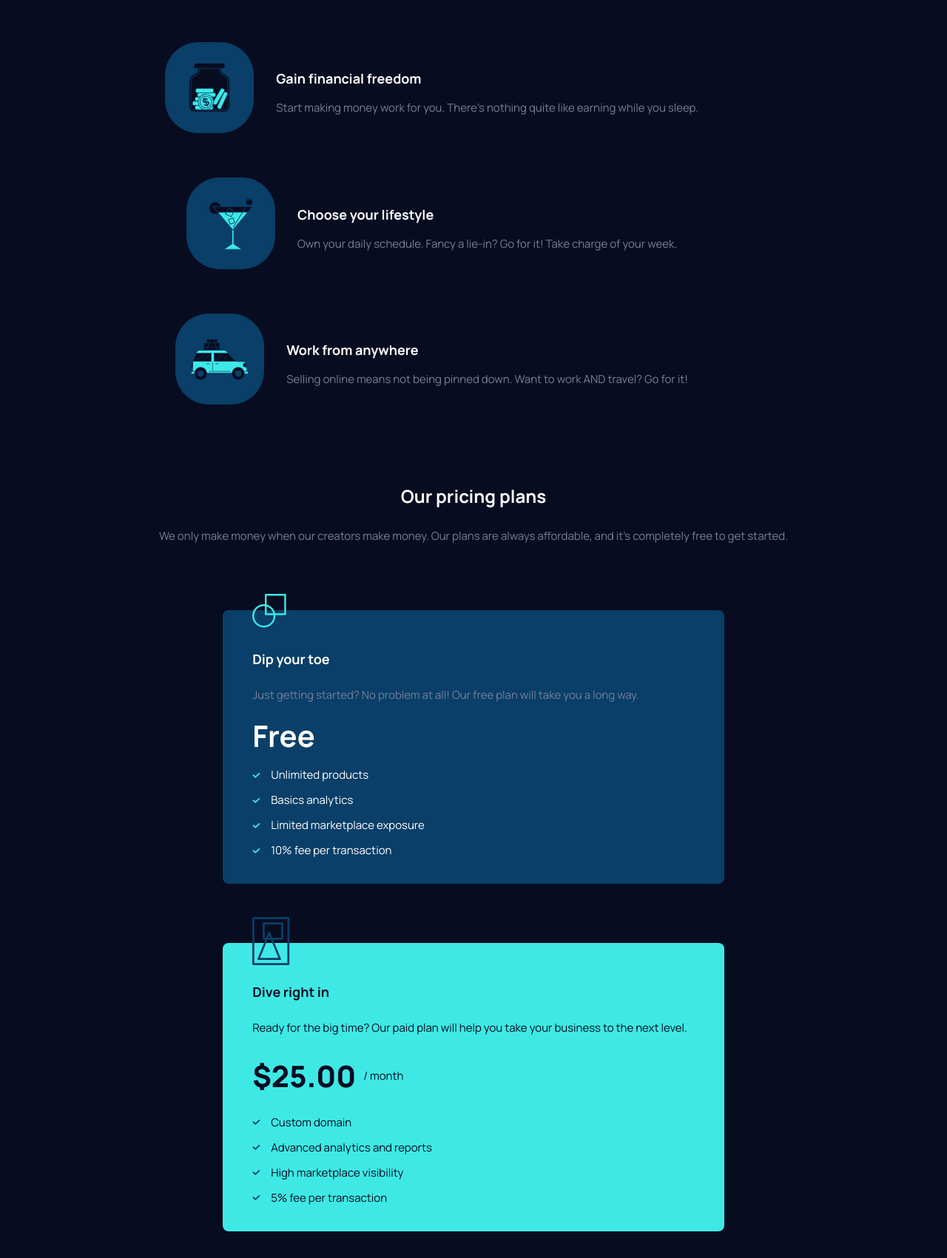
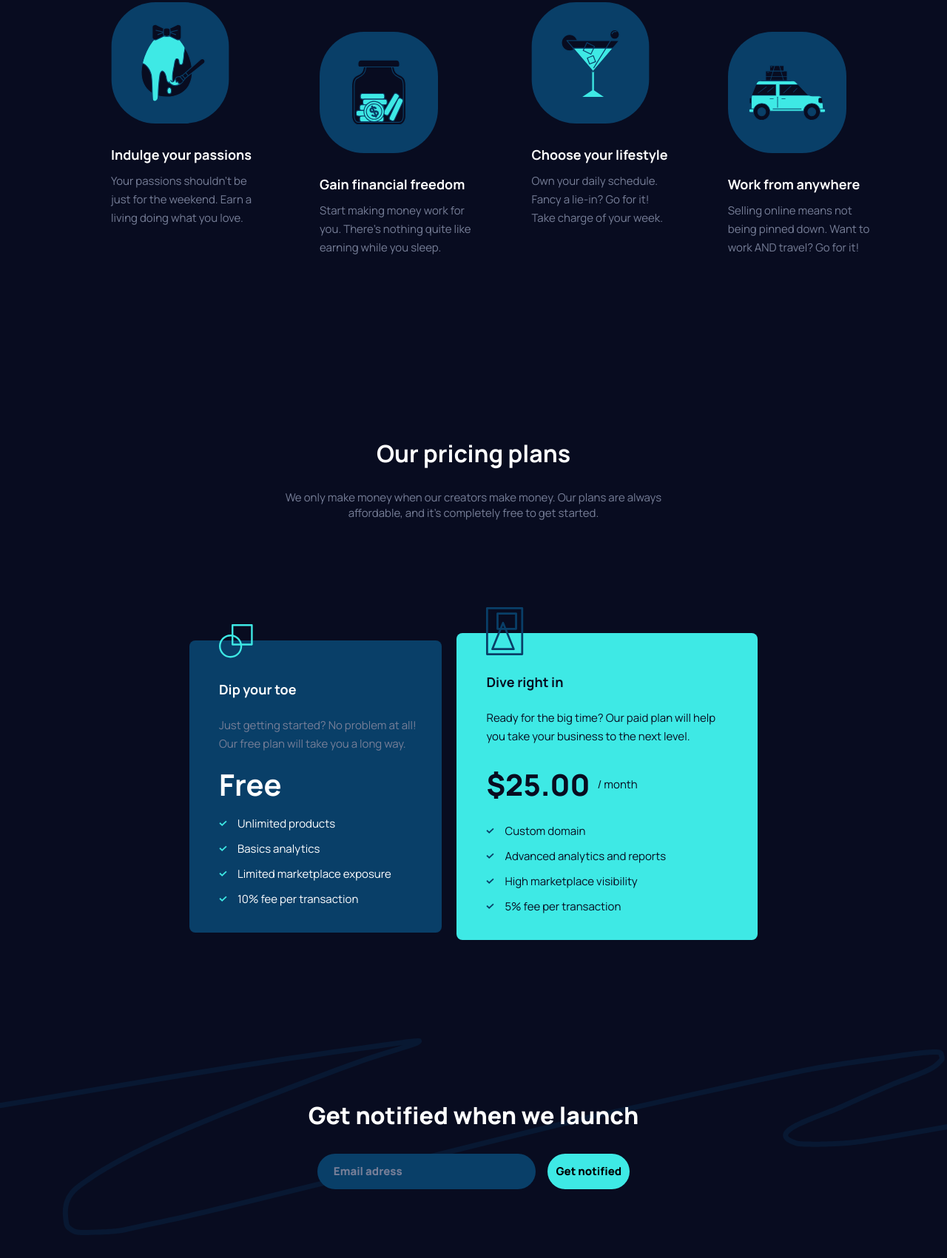
Before and after one commit to Baroslucas/First_Maquette_HTML-CSS_CEFIM, a plain HTML site: page index.html in a window 1280 px wide. Shown: the part 879-2580 px from the top of the page at 74% size. Drawn offline with Linux system fonts and the light colour scheme.

Commit message:
Projet fini et paufiné sans JS

```diff
--- a/index.html
+++ b/index.html
@@ -215,25 +215,9 @@
       <h6>Get notified when we launch</h6>
       <form action="">
         <input type="textarea" name="" id="Email" placeholder="Email adress" />
-        <!-- <textarea name="Email" id="" placeholder="Email adress"></textarea> -->
+        <p>Oops! That doesn’t look like an email address</p>
         <button>Get notified</button>
       </form>
     </footer>
-    <!-- <div class="test"> -->
-    <!-- <div class="full-bandeau">
-            <picture class="left-bandeau">
-                <img src="./Assets/Img/Header_left_big_img.png" alt="">
-            </picture>
-            <picture class="right-bandeau">
-                <img src="./Assets/Img/Header_right_big_img.png" alt="">
-            </picture>
-        </div> -->
-
-    <!-- Gerer des images differentes entre mobile et desktop -->
-    <!-- <picture>
-                <source srcset="image-desktop.jpg" media="(min-width: 600px)">
-                <source srcset="image-mobil.webp">
-                <img src="./Assets/Img/Head_Img.png" alt="">
-            </picture> -->
   </body>
 </html>
--- a/style.css
+++ b/style.css
@@ -68,23 +68,25 @@
 body {
     background-color: var(--var5);
     font-family: "Manrope";
-    align-items: center;
+    margin: 0;
+
+}
+
+.logo-maker {
+    margin-top: 30px;
+    margin-bottom: 60px;
 }
 
 header {
     display: flex;
     flex-direction: column;
-    align-items: center;
     text-align: center;
 }
 
-.logo-header {
-    margin: 20px 0 60px 0;
-}
 .full-bandeau {
     display: grid;
-    /* grid-template-columns: 1fr 1fr;
-    grid-template-rows: 1fr 1fr; */
+     grid-template-columns: 1fr 1fr;
+    grid-template-rows: 1fr 1fr;
     grid-template-areas: "i1 i2"
                          "ta ta";
 }
@@ -110,7 +112,8 @@ header {
 
 .description-text {
     color: var(--var3);
-    margin: 0 20px;
+    margin: 10px 20px;
+    font-size: .9375rem;
     grid-area: ta;
 }
 
@@ -129,6 +132,10 @@ h1 span {
     color: var(--var1);
 }
 
+.description-text p {
+    font-size: .9375rem;
+}
+
 
 
 .mouse-icon {
@@ -139,7 +146,7 @@ h1 span {
     color: var(--var3);
     margin: 50px 20px;
     display: flex;
-    align-items: center;
+    /* align-items: center; */
     flex-direction: column;
 }
 
@@ -159,8 +166,6 @@ h2 {
 .second-card,
 .third-card,
 .fourth-card {
-    display: flex;
-    flex-direction: column;
     align-items: center;
     text-align: center;
     margin: 30px 0;
@@ -172,6 +177,7 @@ h2 {
     display: flex;
     flex-direction: column;
     align-items: center;
+    text-align: left;
 }
 
 .payement-description {
@@ -187,6 +193,10 @@ h3 {
     color: var(--var3);
     font-size: .9375rem;
     margin: 10px;
+}
+
+.offers {
+    margin: 0 10px;
 }
 
 .free-offer {
@@ -235,14 +245,14 @@ h5 {
 .free-advantages,
 .payant-advantages {
     font-size: .9375rem;
-    list-style-type: none; /* Supprime les puces par défaut */
-    padding: 0; /* Supprime le padding par défaut */
+    list-style-type: none;
+    padding: 0;
 }
 
 .free-advantages li,
 .payant-advantages li {
-    position: relative; /* Nécessaire pour positionner le SVG */
-    padding-left: 25px; /* Espace pour le SVG */
+    position: relative;
+    padding-left: 25px;
     margin-bottom: 13px;
 }
 
@@ -252,12 +262,12 @@ h5 {
     position: absolute;
     left: 0;
     top: 50%;
-    transform: translateY(-50%); /* Centre le SVG verticalement */
-    width: 11px; /* Largeur du SVG */
-    height: 8px; /* Hauteur du SVG */
-    background-image: url('./Assets/Img/Valid_icon.svg'); /* Chemin vers ton SVG */
-    background-size: contain; /* Ajuste la taille du SVG */
-    background-repeat: no-repeat; /* Empêche la répétition */
+    transform: translateY(-50%);
+    width: 11px;
+    height: 8px;
+    background-image: url('./Assets/Img/Valid_icon.svg');
+    background-size: contain;
+    background-repeat: no-repeat;
 }
 
 .payant-advantages li::before {
@@ -296,38 +306,30 @@ footer {
     flex-direction: column;
     text-align: center;
     align-items: center;
-    position: relative;
-    /* background-image: url('./Assets/Img/mobile-signature.svg');
-    background-size: cover;
-    background-repeat: no-repeat;
-    background-position: center;
-    max-width: 100%;
-    height: auto; */
+
 }
 
 h6 {
     font-size: 1.5rem;
     font-weight: 800;
     color: var(--var4);
-    margin: 0 70px 20px 70px;
+    padding: 15px 60px;
+    margin-top: 20px;
+    margin-bottom: 0;
     position: relative;
-    z-index: 1;
-    background: transparent;
+    background-image: url('./Assets/Img/mobile-signature.svg');
+    background-size: cover;
+    background-repeat: no-repeat;
+    background-position: center;
+    background-size: 100% 90%;
 }
-.svg-background {
-    position: absolute;
-    top: 100px;
-    left: -10px;
-    width: 100%;
-    height: auto;
-    z-index: 0;
-}
+
 form {
     width: 90%;
     display: flex;
     flex-direction: column;
 }
-textarea {
+#Email {
     background-color: var(--var2);
     border: none;
     border-radius: 100px;
@@ -339,10 +341,25 @@ textarea {
     margin: 15px 0;
 }
 
-textarea::placeholder {
+#Email::placeholder {
     color: var(--var3);
     font-family: 'Manrope';
     padding-left: 20px;
+}
+
+#Email:focus {
+    outline: none;
+    border: 2px solid var(--var1);
+    padding-left: 20px;
+    color: var(--var4);
+}
+
+#Email:focus::placeholder {
+    color: transparent;
+}
+
+form p {
+    display: none;
 }
 
 form button {
@@ -356,38 +373,48 @@ form button {
     margin-bottom: 100px;
 }
 
+form button:active {
+    background-color: var(--var2);
+        color: var(--var4);
+        cursor: pointer;
+        border: 2px solid var(--var1);
+}
+
 @media screen and (min-width: 768px) {
     header {
         overflow: hidden;
+        text-align: left;
     }
 
     .logo-header {
-        margin: 30px 0 50px 30px;
+        margin: 10px 0 30px 30px;
     }
 
     .full-bandeau {
         display: flex;
         flex-direction: row;
+        position: relative;
+        min-height: 360px;
+        width: 100%;
+    }
 
-
-    }
-    .left-bandeau,
-    .right-bandeau {
-        position: relative; /* Position relative pour pouvoir utiliser des valeurs négatives */
-        width: 50%; /* L'image prend 50% de la largeur de la page */
-        height: 100%;
-    }
-    .left-bandeau img {
-        width: 100%; /* L'image s'ajuste à la largeur de son conteneur */
-        height: 100%; /* Garde les proportions de l'image */
-        display: block; /* Évite les espaces indésirables sous l'image */
+    .left-bandeau img{
+        left: -22%;
+        width: 44%;
     }
 
     .right-bandeau img {
-        width: 100%;
+        right: -21%;
+        width: 44%;
+    }
+
+    .left-bandeau img,
+    .right-bandeau img {
+        position: absolute;
         height: 100%;
-        /* display: block;  */
     }
+
+
 
     .description-text {
         display: flex;
@@ -395,11 +422,16 @@ form button {
         text-align: center;
         align-items: center;
         justify-content: center;
-        width: 50%;
-        background-image: url('./Assets/Img/mobile-signature.svg');
-        background-size: cover;
+        width: 190%;
+        margin: 40px 0;
+        background-image: url('./Assets/Img/tablet_signature.svg');
+        background-size: 100% 100%;
         background-position: center;
+        background-repeat: no-repeat;
+    }
 
+    .description-text p {
+        margin-top: 0;
     }
 
     h1 .line-break {
@@ -411,8 +443,7 @@ form button {
     }
 
     .icon-container {
-           width: 80%;
-           padding-left: 50px;
+           margin-top: 80px;
     }
 
     .first-card,
@@ -420,19 +451,26 @@ form button {
     .third-card,
     .fourth-card {
         display: flex;
-        flex-direction: row;
+        margin: 20px 0;
+    }
 
+    .first-card img,
+    .second-card img,
+    .third-card img,
+    .fourth-card img {
+        width: 160px;
+        height: 164px;
+    }
+    .first-card,
+    .third-card {
+        margin-left: 120px;
+        margin-right: 80px;
+    }
 
-    }
-    .first-card svg,
-    .second-card svg,
-    .third-card svg,
-    .fourth-card svg {
-        margin: 10px 30px;
-        width: 120px;
-        height: 124px;
-
-
+    .second-card,
+    .fourth-card {
+        margin-left: 70px;
+        margin-right: 180px;
     }
 
     .first-text,
@@ -441,26 +479,41 @@ form button {
     .fourth-text {
         display: flex;
         flex-direction: column;
-        align-items: start;
         text-align: left;
-        margin-left: 30px;
+        margin-left: 55px;
+    }
+
+
+
+    .first-text p,
+    .second-text p,
+    .third-text p,
+    .fourth-text p {
+        margin-top: 11px;
+    }
+
+    .offers {
+        width: 82%;
     }
 
     .payement-container {
        padding: 0 100px;
     }
 
+    .free-offer {
+        padding-right: 20px;
+    }
     footer {
-        padding: 0 90px;
+        padding: 50px 90px;
         margin-bottom: 50px;
         background-image: url('./Assets/Img/mobile-signature.svg');
-        background-size: cover;
+        background-size: 100% 80%;
         background-position: center;
-
+        background-repeat: no-repeat;
     }
 
-    .svg-background {
-        display: none;
+    h6 {
+        background-image: none
     }
     form {
         display: grid;
@@ -469,7 +522,141 @@ form button {
     }
     form button {
         margin-bottom: 0px;
-        margin-left: 10px;
+        margin-left: 16px;
+    }
+}
+
+@media screen and (min-width: 950px) {
+    .full-bandeau {
+        height: 450px;
+    }
+}
+
+@media screen and (min-width: 1180px){
+    .logo-maker {
+        margin: 70px 0 70px 120px;
     }
 
+    .full-bandeau {
+        min-height: 460px;
+    }
+
+    .description-text {
+        margin-left: 80px;
+        margin-right: 80px;
+        width: 100%;
+    }
+
+    .left-bandeau,
+    .right-bandeau {
+        width: 50%;
+    }
+
+    .left-bandeau img,
+    .right-bandeau img {
+        width: 25%;
+    }
+
+    .left-bandeau img {
+        left: 0;
+    }
+
+    .right-bandeau img {
+        right: 0;
+    }
+
+
+    h1 {
+        font-size: 3rem;
+    }
+
+    .icon-container {
+        flex-direction: row;
+        margin-left: 150px;
+        margin-top: 202px;
+        margin-bottom: 202px;
+
+    }
+
+    .first-card,
+    .second-card,
+    .third-card,
+    .fourth-card {
+        flex-direction: column;
+        margin: 0;
+        align-items: start;
+        margin-right: 30px;
+        padding-right: 48px;
+    }
+
+    .second-card,
+    .fourth-card {
+        margin-top: 40px;
+    }
+
+    .first-text,
+    .second-text,
+    .third-text,
+    .fourth-text {
+        margin-left: 0;
+    }
+
+    main {
+        display: flex;
+        flex-direction: column;
+        align-items: center;
+    }
+
+    h3 {
+        font-size: 2rem;
+    }
+
+    .payement-container {
+        width: 60%;
+        justify-content: center;
+
+    }
+
+    .payement-description {
+        width: 70%;
+        margin-bottom: 72px;
+    }
+
+    .payement-description p {
+        margin: 0 10px;
+    }
+
+    .offers {
+        display: flex;
+        align-items: center;
+        width: 100%;
+
+    }
+
+    .free-offer {
+        margin-right: 20px;
+        height: 90%;
+    }
+
+    footer {
+        padding: 80px 0;
+        background-size: 100% 80%;
+        background-position: center;
+        background-repeat: no-repeat;
+    }
+
+    h6 {
+        font-size: 2rem;
+    }
+
+    form {
+        width: 33%;
+    }
+
+    button:hover {
+        background-color: var(--var2);
+        color: var(--var4);
+        cursor: pointer;
+        border: 2px solid var(--var1);
+    }
 }
```
Also changed, not shown: Assets/Img/Header_left_desktop_img.png (added), Assets/Img/Header_right_desktop_img.png (added), Assets/Img/Item_2.png (renamed from Assets/Img/Icon_2.png), Assets/Img/tablet_signature.svg (added).
